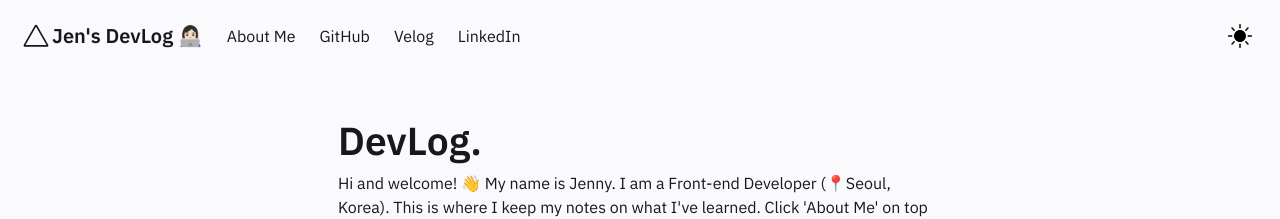
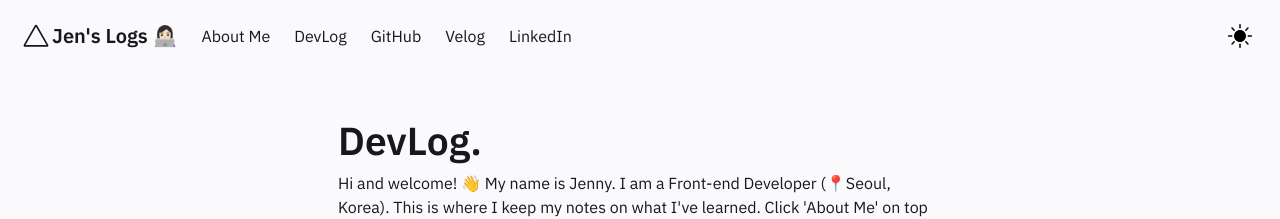
Before and after one commit to jenjenhub/blog, a Jekyll site: the page built from pages/index.md, in a window 1280 px wide. Shown: the top 219 px of the page. Built offline with Jekyll 4.4.1, drawn with Linux system fonts in a browser that asks for light colours.

Commit message:
Update Header.html

```diff
--- a/_includes/Header.html
+++ b/_includes/Header.html
@@ -35,7 +35,7 @@
         <svg width="32" height="32" viewBox="0 0 80 80" fill="none" xmlns="http://www.w3.org/2000/svg">
           <path fill-rule="evenodd" clip-rule="evenodd" d="M36.9477 13.7742C38.3043 11.4086 41.6957 11.4086 43.0523 13.7742L70.5226 61.6774C71.8791 64.043 70.1834 67 67.4703 67H12.5297C9.81658 67 8.12089 64.043 9.47744 61.6774L36.9477 13.7742ZM40 16.9677L13.7506 62.7419H66.2494L40 16.9677Z" fill="var(--text-main)"/>
         </svg>
-        <h4>Jen's DevLog 👩🏻‍💻</h4>
+        <h4>Jen's Logs 👩🏻‍💻</h4>
       </a>
       <div class="navbar-item navbar-dark-mode__mobile is-hidden-tablet" onclick="modeSwitcher()">
         <div class="buttons">
@@ -58,6 +58,9 @@
         <a href="../posts/how-to"  class="navbar-item">
           About Me
         </a>
+          <a href="https://jenjenhub.github.io/index.html" target="_blank" class="navbar-item">
+              DevLog
+          </a>
         <a href="https://github.com/jenjenhub" target="_blank" class="navbar-item">
           GitHub
         </a>
```
